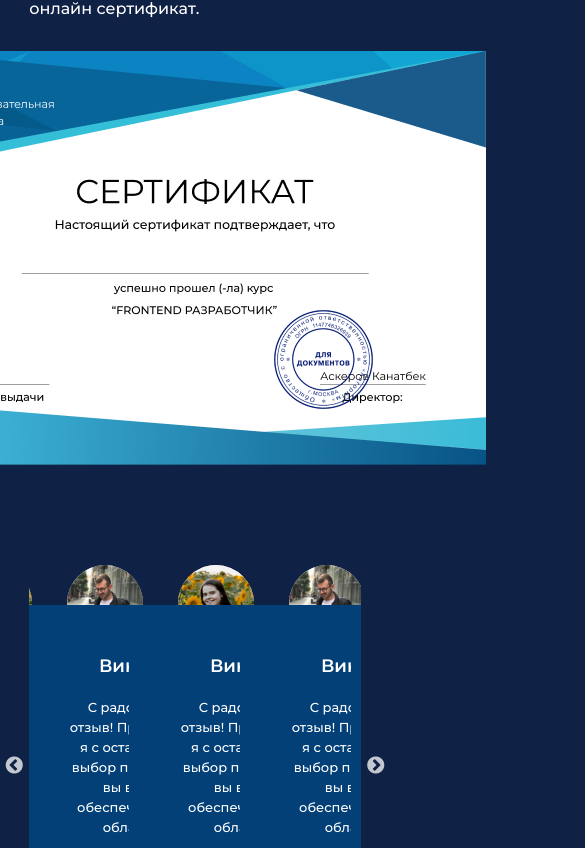
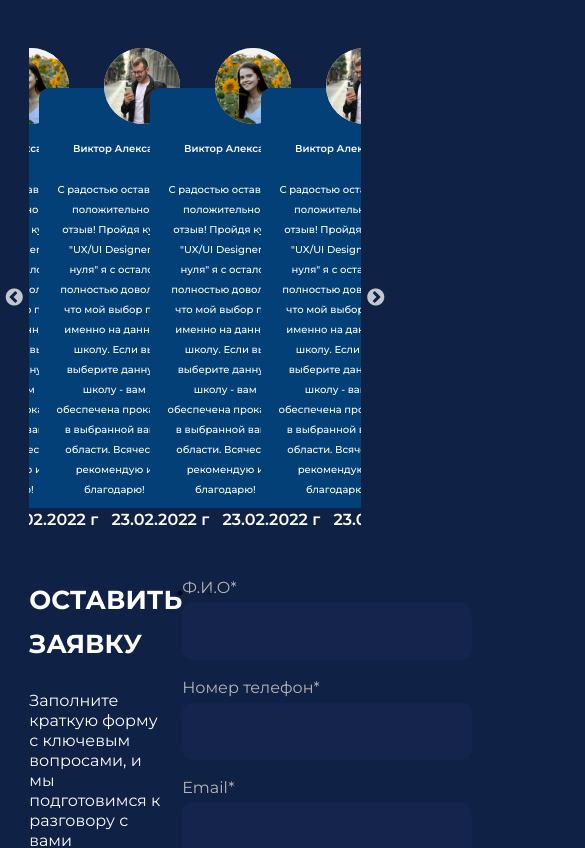
Before and after one commit to Tatynaae/club-project, a React (Create React App) app: page /AboutUs in a window 390 px wide. Shown: the part 1416-2264 px from the top of the page, 585 px wide, since content can reach past the window. Built offline with nearby package versions, Linux system fonts and the light colour scheme.

Commit message:
media (#13)

```diff
--- a/src/Components/Hearoes/AboutUs.js
+++ b/src/Components/Hearoes/AboutUs.js
@@ -12,7 +12,7 @@ const AboutUs = () => {
         infinite: true,
         speed: 300,
         slidesToShow: 3,
-        slidesToScroll: 3
+        slidesToScroll: 2
     };
     return (
         <>
--- a/src/Components/Style/AboutUs.scss
+++ b/src/Components/Style/AboutUs.scss
@@ -76,7 +76,6 @@
       border-radius: 10px;
       margin: 100px;
       padding: 50px 0 0 0;
-
       img {
         position: absolute;
         top: -40px;
--- /dev/null
+++ b/src/Components/Style/Media/Adaptation/AboutUs.scss
@@ -0,0 +1,225 @@
+@media (max-width: 1400px) {
+  #about-us {
+    .about-us {
+      .slider-block {
+        position: relative;
+        width: 380px !important;
+      }
+    }
+  }
+}
+
+@media (max-width: 1200px) {
+  #about-us {
+    .about-us {
+      .slider-block {
+        margin: 70px 0;
+        width: 330px !important;
+
+        .hText {
+          margin: 20px 0 0 15px;
+        }
+
+        img {
+          left: 138px;
+        }
+      }
+
+      .about-us--images {
+        img {
+          width: 500px;
+        }
+      }
+    }
+  }
+}
+
+@media (max-width: 1024px) {
+  #about-us {
+    .about-us {
+      .slider-block {
+        margin: 70px 0;
+        width: 260px !important;
+        height: 290px;
+
+        .hText {
+          margin: 20px 0 0 15px;
+          width: 240px;
+        }
+
+        img {
+          left: 95px;
+        }
+      }
+
+      .about-us--images {
+        img {
+          width: 420px;
+        }
+      }
+
+      .request--right {
+        input {
+          width: 500px;
+        }
+      }
+    }
+  }
+}
+
+@media (max-width: 992px) {
+  #about-us {
+    .about-us {
+      .slider-block {
+        margin: 70px 0;
+        width: 260px !important;
+        height: 290px;
+
+        .hText {
+          margin: 20px 0 0 15px;
+          width: 240px;
+        }
+
+        img {
+          left: 95px;
+        }
+      }
+
+      .about-us--images {
+        img {
+          width: 400px;
+        }
+      }
+
+      .request--right {
+        input {
+          width: 500px;
+        }
+      }
+    }
+  }
+}
+
+@media (max-width: 768px) {
+  #about-us {
+
+    .about-us {
+      .about-us--title {
+        h2 {
+          width: 699px;
+        }
+
+        h3 {
+          width: 639px;
+        }
+
+      }
+
+      .slider-block {
+        margin: 70px 10px;
+        width: 200px !important;
+        height: 370px;
+
+
+        .hText {
+          margin: 20px 0 0 15px;
+          width: 180px;
+        }
+
+        img {
+          left: 65px;
+        }
+      }
+
+      .about-us--images {
+        img {
+          width: 310px;
+        }
+      }
+
+      .request--right {
+        input {
+          width: 300px;
+        }
+      }
+    }
+  }
+
+}
+
+
+@media (max-width: 576px) {
+  #about-us {
+
+    .about-us {
+      .about-us--title {
+        h2 {
+          width: 499px;
+        }
+
+        h3 {
+          width: 499px;
+        }
+      }
+
+      .slider-block {
+        margin: 70px 10px;
+        width: 200px !important;
+        height: 370px;
+
+        h1 {
+          font-size: 10px;
+        }
+
+        .hText {
+          margin: 20px 0 0 15px;
+          width: 120px;
+          font-size: 10px;
+        }
+
+        img {
+          left: 65px;
+        }
+      }
+
+      .about-us--images {
+        img {
+          width: 240px;
+        }
+      }
+
+      .about-us--certificate {
+        img {
+          width: 400px;
+        }
+      }
+
+      .request {
+        .request--left {
+          h1 {
+            font-size: 26px;
+          }
+        }
+
+        .request--right {
+
+          input {
+            width: 230px;
+          }
+        }
+      }
+
+    }
+  }
+}
+
+
+
+@media (max-width: 450px) {
+}
+
+@media (max-width: 375px) {
+}
+
+@media (max-width: 320px) {
+}
--- /dev/null
+++ b/src/Components/Style/Media/Adaptation/css/AboutUs.css
@@ -0,0 +1,3 @@
+
+
+/*# sourceMappingURL=AboutUs.css.map */
--- a/src/Components/Style/Style.scss
+++ b/src/Components/Style/Style.scss
@@ -7,3 +7,4 @@
 @import "AdminPanel/AdminPanel";
 @import "Media/Adaptation/AboutShcool";
 @import "Media/Adaptation/Header";
+@import "Media/Adaptation/AboutUs";
--- a/src/css/App.css
+++ b/src/css/App.css
@@ -1623,6 +1623,129 @@ body {
     display: none;
   }
 }
+@media (max-width: 1400px) {
+  #about-us .about-us .slider-block {
+    position: relative;
+    width: 380px !important;
+  }
+}
+@media (max-width: 1200px) {
+  #about-us .about-us .slider-block {
+    margin: 70px 0;
+    width: 330px !important;
+  }
+  #about-us .about-us .slider-block .hText {
+    margin: 20px 0 0 15px;
+  }
+  #about-us .about-us .slider-block img {
+    left: 138px;
+  }
+  #about-us .about-us .about-us--images img {
+    width: 500px;
+  }
+}
+@media (max-width: 1024px) {
+  #about-us .about-us .slider-block {
+    margin: 70px 0;
+    width: 260px !important;
+    height: 290px;
+  }
+  #about-us .about-us .slider-block .hText {
+    margin: 20px 0 0 15px;
+    width: 240px;
+  }
+  #about-us .about-us .slider-block img {
+    left: 95px;
+  }
+  #about-us .about-us .about-us--images img {
+    width: 420px;
+  }
+  #about-us .about-us .request--right input {
+    width: 500px;
+  }
+}
+@media (max-width: 992px) {
+  #about-us .about-us .slider-block {
+    margin: 70px 0;
+    width: 260px !important;
+    height: 290px;
+  }
+  #about-us .about-us .slider-block .hText {
+    margin: 20px 0 0 15px;
+    width: 240px;
+  }
+  #about-us .about-us .slider-block img {
+    left: 95px;
+  }
+  #about-us .about-us .about-us--images img {
+    width: 400px;
+  }
+  #about-us .about-us .request--right input {
+    width: 500px;
+  }
+}
+@media (max-width: 768px) {
+  #about-us .about-us .about-us--title h2 {
+    width: 699px;
+  }
+  #about-us .about-us .about-us--title h3 {
+    width: 639px;
+  }
+  #about-us .about-us .slider-block {
+    margin: 70px 10px;
+    width: 200px !important;
+    height: 370px;
+  }
+  #about-us .about-us .slider-block .hText {
+    margin: 20px 0 0 15px;
+    width: 180px;
+  }
+  #about-us .about-us .slider-block img {
+    left: 65px;
+  }
+  #about-us .about-us .about-us--images img {
+    width: 310px;
+  }
+  #about-us .about-us .request--right input {
+    width: 300px;
+  }
+}
+@media (max-width: 576px) {
+  #about-us .about-us .about-us--title h2 {
+    width: 499px;
+  }
+  #about-us .about-us .about-us--title h3 {
+    width: 499px;
+  }
+  #about-us .about-us .slider-block {
+    margin: 70px 10px;
+    width: 200px !important;
+    height: 370px;
+  }
+  #about-us .about-us .slider-block h1 {
+    font-size: 10px;
+  }
+  #about-us .about-us .slider-block .hText {
+    margin: 20px 0 0 15px;
+    width: 120px;
+    font-size: 10px;
+  }
+  #about-us .about-us .slider-block img {
+    left: 65px;
+  }
+  #about-us .about-us .about-us--images img {
+    width: 240px;
+  }
+  #about-us .about-us .about-us--certificate img {
+    width: 400px;
+  }
+  #about-us .about-us .request .request--left h1 {
+    font-size: 26px;
+  }
+  #about-us .about-us .request .request--right input {
+    width: 230px;
+  }
+}
 * {
   margin: 0;
   padding: 0;
```
Also changed, not shown: 2 other files (tests, documents, lock files or other folders).
